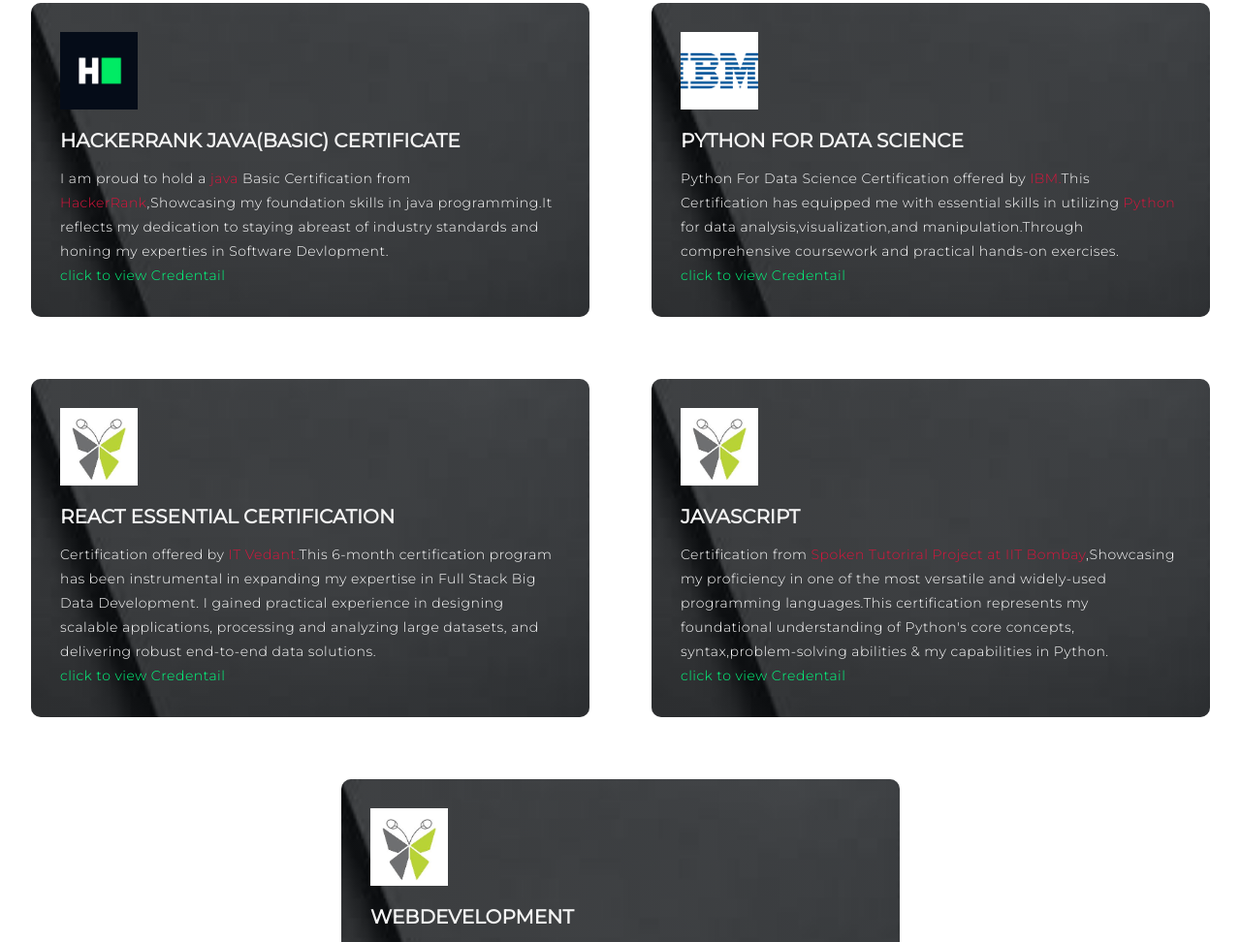
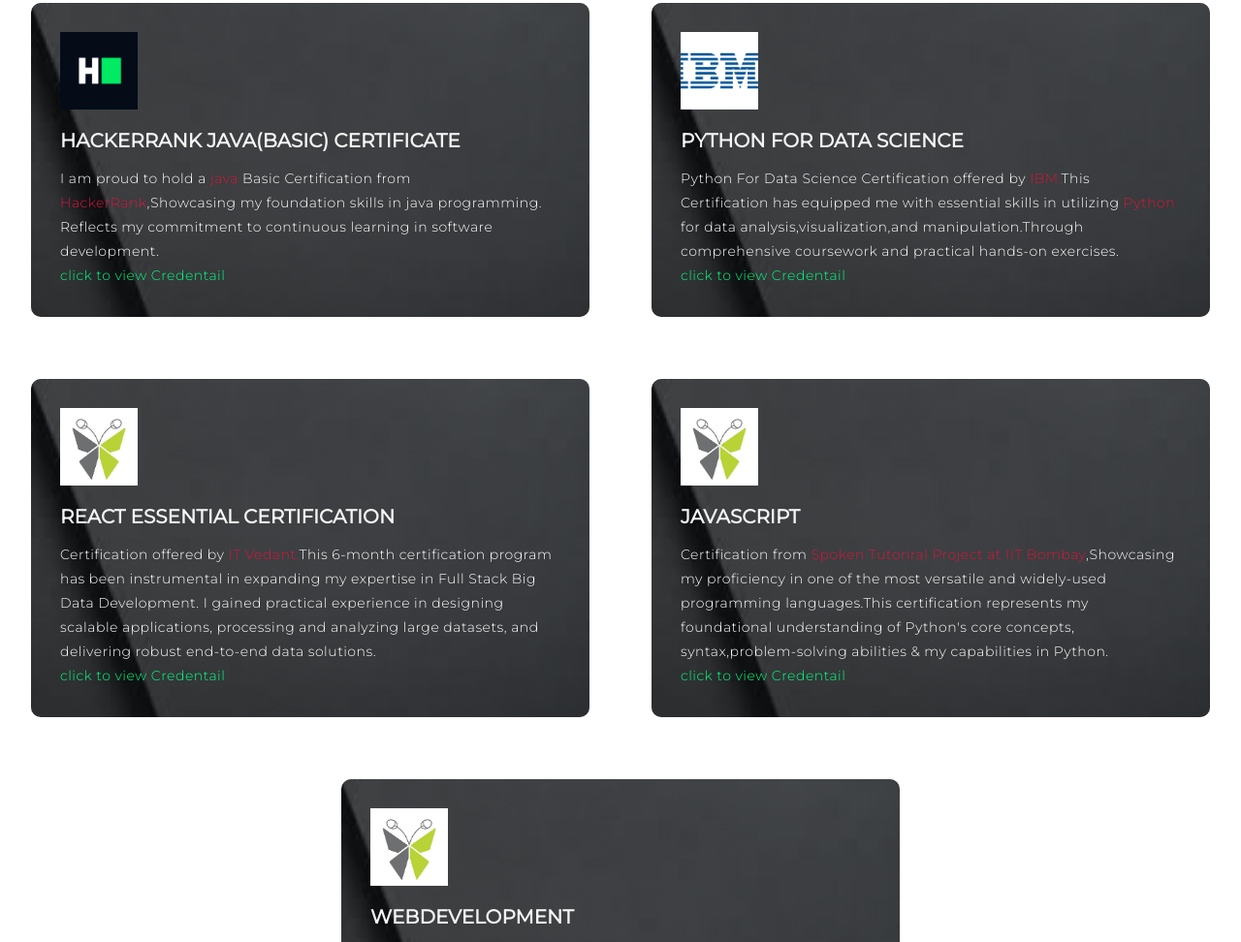
Before and after one commit to aniketdhurat/Personal-Portfolio, a plain HTML site: page index.html in a window 1280 px wide. Shown: the part 1022-1994 px from the top of the page at 97% size. Drawn offline with Linux system fonts and the light colour scheme.

Commit message:
index.html

```diff
--- a/index.html
+++ b/index.html
@@ -73,7 +73,7 @@
         <div class="Certification-item">
           <div class="icon"><img src="img/hackerrank.png" /></div>
           <h2>HackerRank Java(Basic) Certificate</h2>
-          <p>I am proud to hold a <span>java </span> Basic Certification from <span>HackerRank</span>,Showcasing my foundation skills in java programming.It reflects my dedication to staying abreast of industry standards and honing my experties in Software Devlopment. <br>
+          <p>I am proud to hold a <span>java </span> Basic Certification from <span>HackerRank</span>,Showcasing my foundation skills in java programming. Reflects my commitment to continuous learning in software development. <br>
           <a href="https://www.hackerrank.com/certificates/93ed64f17c46" target="_main" style="color:springgreen" >click to view Credentail</a></p>
         </div>
         <div class="Certification-item">
```
